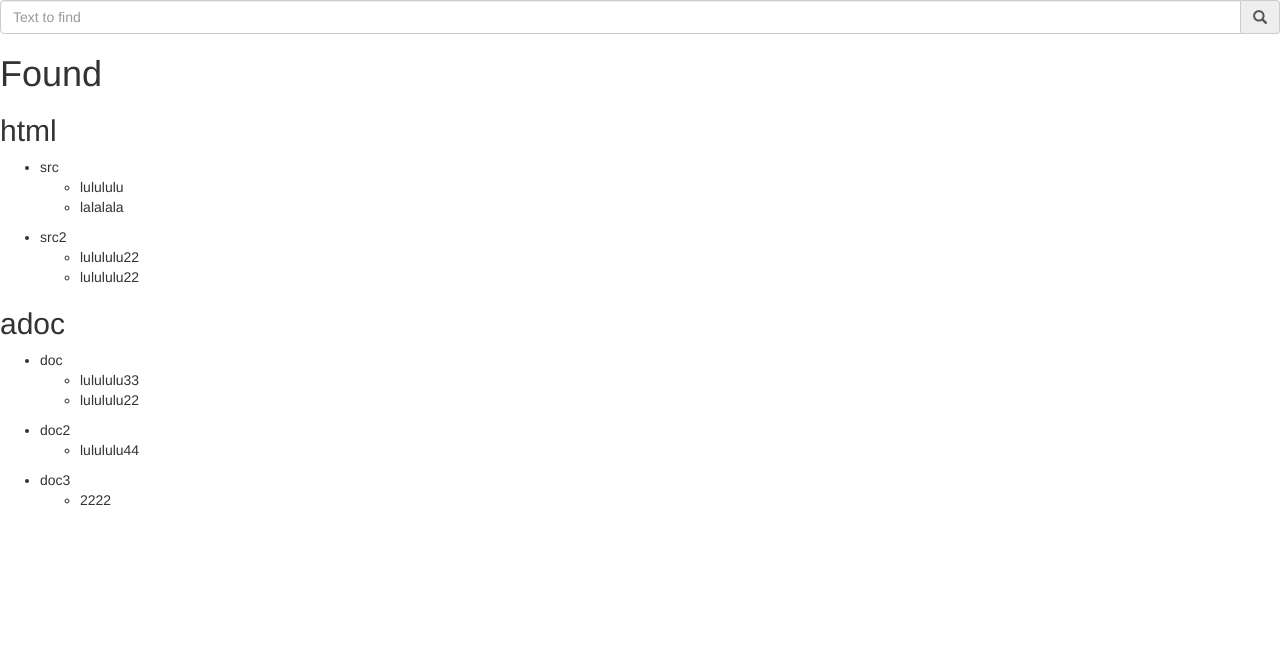
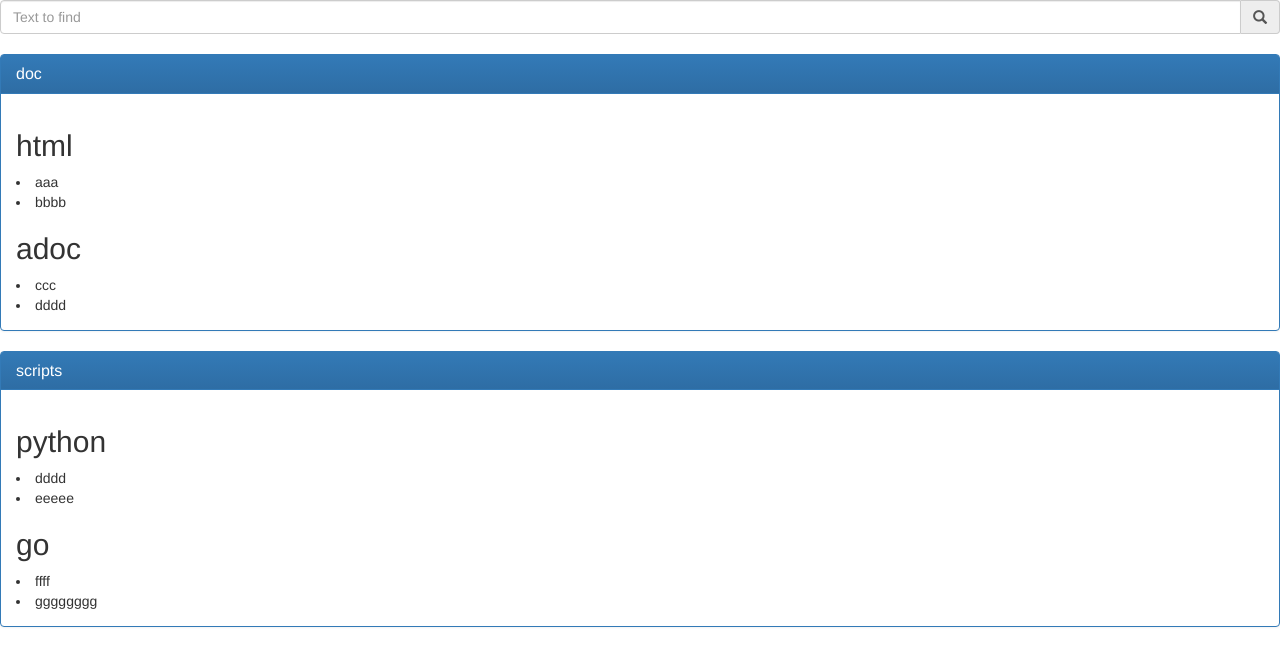
Before and after one commit to jleahred/dwd, an Angular app in the folder src/ng/: page / in a window 1280 px wide. Shown: the top 666 px of the page. Built offline with nearby package versions, Linux system fonts and the light colour scheme.

Commit message:
adding find service

```diff
--- a/src/ng/src/app/find/find.component.html
+++ b/src/ng/src/app/find/find.component.html
@@ -5,18 +5,21 @@
   </span>
 </div>
 
-<h1>Found</h1>
+<br>
 
-<span *ngFor="let it of (model.entrances | keys)">
-  <h2>{{it.key}}</h2>
-  <span *ngFor="let k2 of (it.value | keys)">
-    <ul>
-    <li>{{k2.key}}</li>
-    <ul>
-  <span *ngFor="let val of k2.value">
+<div *ngFor="let f_l0 of model.foundList" class="panel panel-primary">
+  <div class="panel-heading">
+    <h2 class="panel-title">{{f_l0.key}}</h2>
+  </div>
+  <div class="panel-body">
+
+    <span *ngFor="let f_l1 of f_l0.val">
+    <h2>{{f_l1.key}}</h2>
+    <span *ngFor="let val of f_l1.val">
       <li>{{val}}</li>
-  </span>
-</ul>
-</ul>
-</span>
-</span>
+    </span>
+    </span>
+
+
+  </div>
+</div>
--- a/src/ng/src/app/find/find.component.ts
+++ b/src/ng/src/app/find/find.component.ts
@@ -1,36 +1,37 @@
 import { window } from 'rxjs/operator/window';
 import { Component, OnInit } from '@angular/core';
 import { element } from 'protractor';
+import { FindService, Found } from './find.service';
 
 class Model {
-  entrances: { [key: string]: { [key: string]: [string] } } = {}
+  foundList: Found[] = [];
 }
 
 
 @Component({
   selector: 'app-find',
   templateUrl: './find.component.html',
-  styleUrls: ['./find.component.css']
+  styleUrls: ['./find.component.css'],
+  providers: [FindService]
 })
 export class FindComponent implements OnInit {
 
   model = new Model;
+  fs: FindService;
 
-  constructor() { }
+  constructor(fs: FindService) {
+    this.fs = fs;
+    this.fs.onEntrance.subscribe(elem => this.insertElement(elem));
+    this.fs.onClear.subscribe(() => this.model.foundList = []);
+  }
 
   ngOnInit() {
-    // remove, just for testing
-    this.insertElement("html", "src", ["lulululu", "lalalala"]);
-    this.insertElement("html", "src2", ["lulululu22", "lulululu22"]);
-    this.insertElement("adoc", "doc", ["lulululu33", "lulululu22"]);
-    this.insertElement("adoc", "doc2", ["lulululu44"]);
-    this.insertElement("adoc", "doc3", ["2222"]);
+    this.fs.find('text to find');
+    this.fs.find('text to find');
   }
 
-  insertElement(key1: string, key2: string, value: [string]) {
-    if (this.model.entrances[key1] == null) {
-      this.model.entrances[key1] = {};
-    }
-    this.model.entrances[key1][key2] = value;
+  insertElement(found: Found) {
+    console.log(found);
+    this.model.foundList.push(found);
   }
 }
--- /dev/null
+++ b/src/ng/src/app/find/find.service.ts
@@ -0,0 +1,43 @@
+import { Injectable } from '@angular/core';
+import { Subject } from 'rxjs/Subject';
+
+
+
+export class Found {
+  key: string;
+  val: [{ key: string, val: string[] }];
+}
+
+
+
+@Injectable()
+export class FindService {
+  private _onEntrance = new Subject<Found>();
+  onEntrance = this._onEntrance.asObservable();
+
+  private _onClear = new Subject();
+  onClear = this._onClear.asObservable();
+
+  constructor() { }
+
+  find(text2find: string) {
+    this._onClear.next();
+    this._onEntrance.next(
+      {
+        key: 'doc',
+        val: [
+          { key: 'html', val: ['aaa', 'bbbb'] },
+          { key: 'adoc', val: ['ccc', 'dddd'] },
+        ]
+      });
+
+    this._onEntrance.next(
+      {
+        key: 'scripts',
+        val: [
+          { key: 'python', val: ['dddd', 'eeeee'] },
+          { key: 'go', val: ['ffff', 'gggggggg'] },
+        ]
+      });
+  }
+}
```
Also changed, not shown: 1 other file (tests, documents, lock files or other folders).
